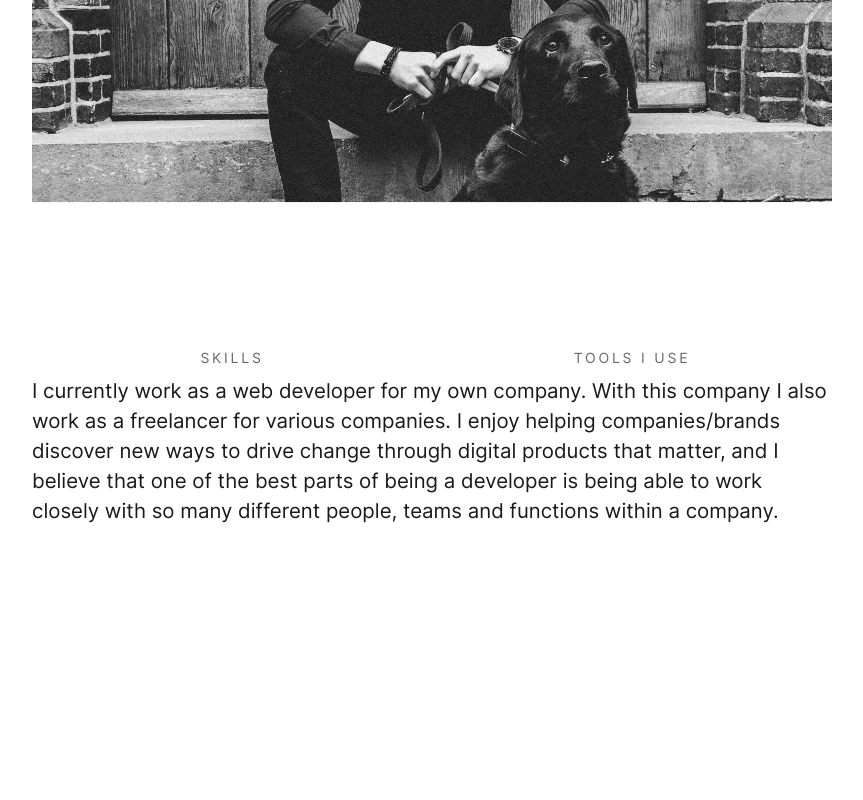
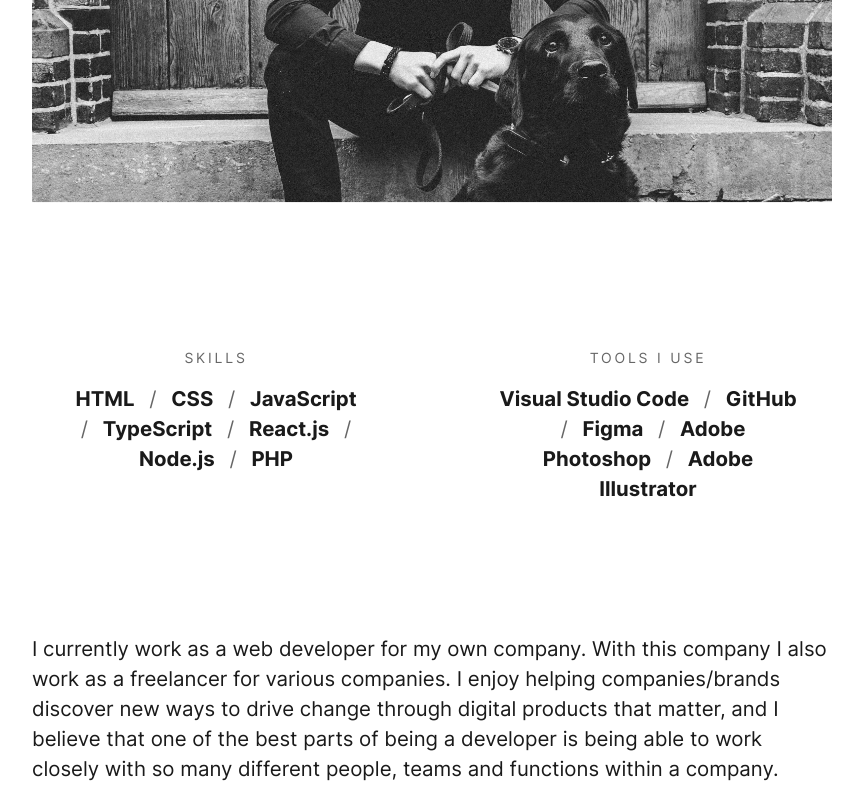
Before and after one commit to NSMNIA/NSMNIA, a React (Vite) app: page /#/ in a window 1280 px wide. Shown: the part 932-1732 px from the top of the page, without its empty margins (208-1071 px from the left). Before the commit the page ends 1474 px from the top, so only its background shows below. Built offline with nearby package versions, Linux system fonts and the light colour scheme.

Commit message:
updated resume items
Signed-off-by: Kevin Stoop <433243@student.fontys.nl>

```diff
--- a/src/assets/scss/resume.module.scss
+++ b/src/assets/scss/resume.module.scss
@@ -39,15 +39,19 @@
         pointer-events: none;
         user-select: none;
 
-        @include media("<=phone") {
-            margin: 70px 0;
-        }
-
         img {
             width: 100%;
             aspect-ratio: 16 / 9;
             object-fit: cover;
             object-position: top;
+        }
+
+        @include media("<=phone") {
+            margin: 70px 0;
+
+            img {
+                aspect-ratio: unset;
+            }
         }
     }
 
@@ -55,9 +59,26 @@
         display: grid;
         grid-template-columns: repeat(2, 1fr);
         text-align: center;
+        gap: 4rem;
+        margin-bottom: 130px;
 
-        @include media("<=phone") {
+        @include media("<=tablet") {
             grid-template-columns: 1fr;
+        }
+
+        &-items {
+            font-weight: 700;
+            font-size: 1.275rem;
+            line-height: 1.875rem;
+            margin-top: .5rem;
+            padding: 0 var(--max-width--padding);
+
+            em {
+                margin: 0 .9375rem;
+                font-weight: 400;
+                color: var(--foreground2);
+                margin: 0 .625rem;
+            }
         }
     }
 }
--- a/src/pages/Resume.tsx
+++ b/src/pages/Resume.tsx
@@ -29,10 +29,16 @@ const Resume = () => {
                     <div className={STYLE['resume--title-small']}>
                         Skills
                     </div>
+                    <div className={STYLE['resume--grid-items']}>
+                        HTML <em>/</em> CSS <em>/</em> JavaScript <em>/</em> TypeScript <em>/</em> React.js <em>/</em> Node.js <em>/</em> PHP
+                    </div>
                 </div>
                 <div>
                     <div className={STYLE['resume--title-small']}>
                         Tools I use
+                    </div>
+                    <div className={STYLE['resume--grid-items']}>
+                        Visual Studio Code <em>/</em> GitHub <em>/</em> Figma <em>/</em> Adobe Photoshop <em>/</em> Adobe Illustrator
                     </div>
                 </div>
             </div>
```
